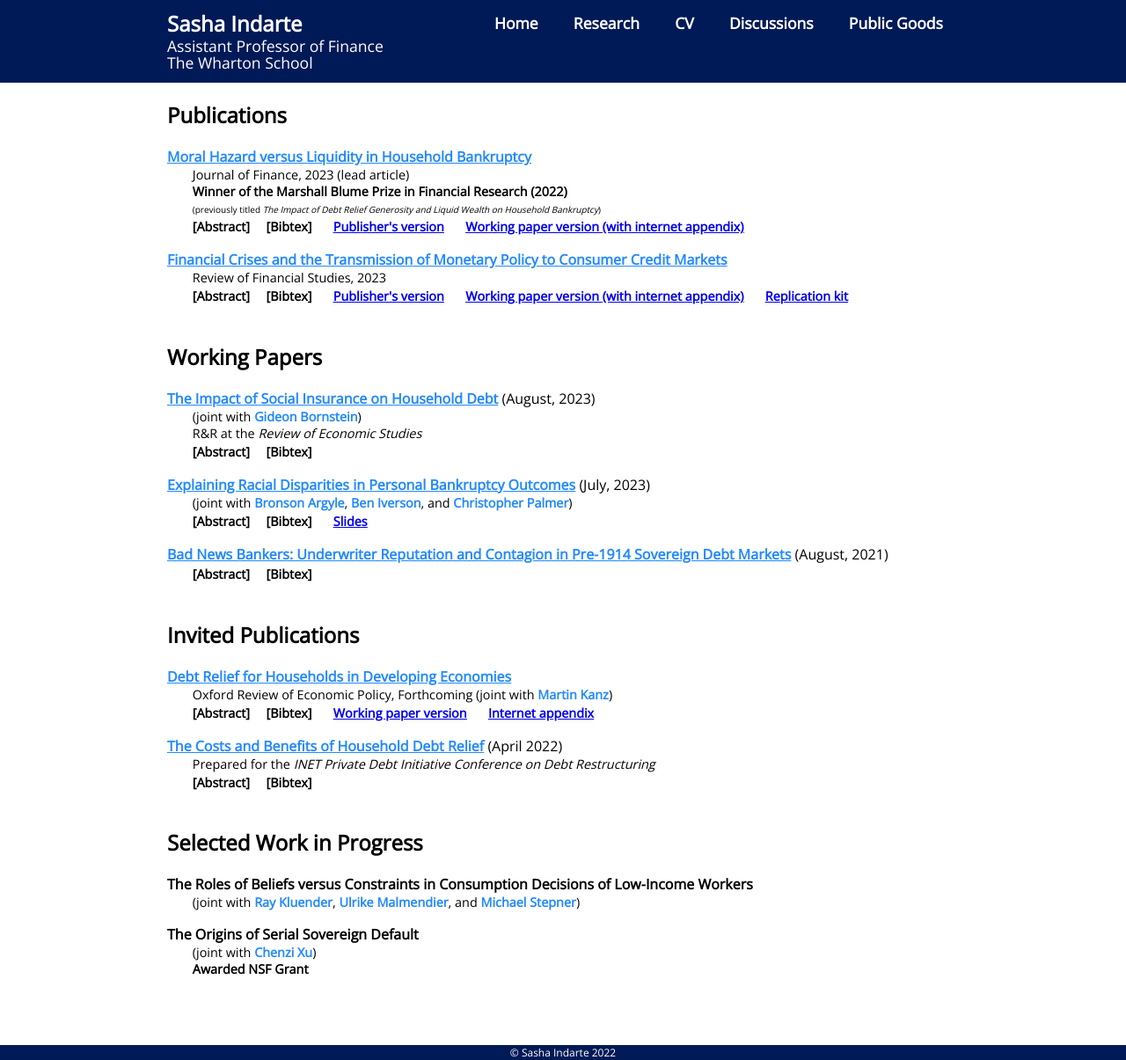
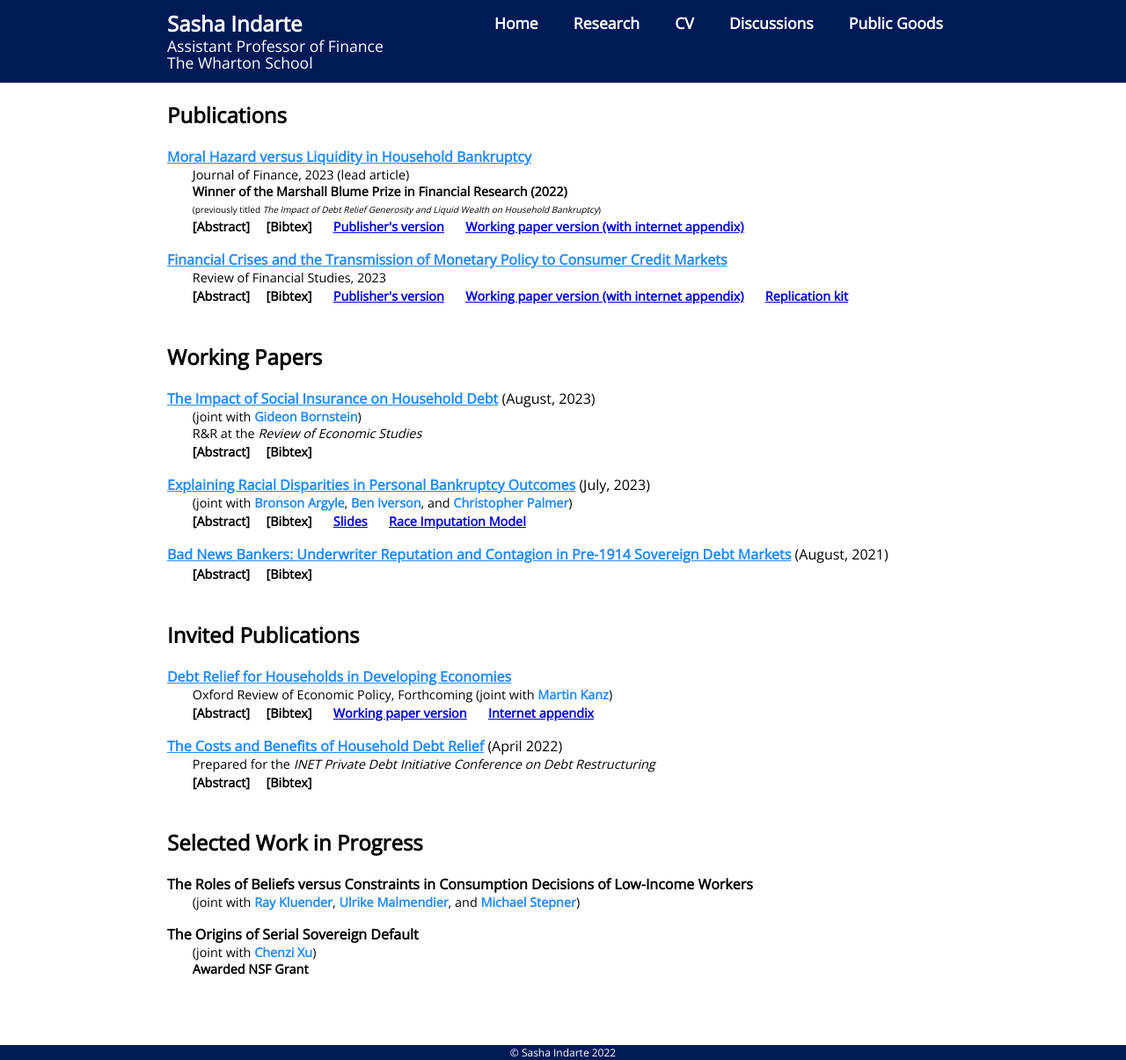
Before and after one commit to sashaindarte/sashaindarte.github.io, a Jekyll site: the page built from research/index.html, in a window 1280 px wide and 1205 px high. Shown: the whole window at 88% size. Built offline with Jekyll 4.4.1, drawn with Linux system fonts in a browser that asks for light colours.

Commit message:
added race imputation model

```diff
--- a/research/index.html
+++ b/research/index.html
@@ -175,6 +175,7 @@ title: Sasha Indarte - Research
 			<label for="toggle4a" class="toggle-header" style="font-size:0.9em;">&emsp;&emsp;[Abstract]</label>
 	    		<label for="toggle4b" class="toggle-header" style="font-size:0.9em;">&emsp;[Bibtex]</label>
 			&emsp; <a href="/research/AIIP_bk_bias_slides_public.pdf" style="font-size: 0.9em;"><b><u>Slides</b></u></a>
+			&emsp; <a href="https://mit.edu/cjpalmer/www/Race-Imputation-Model.zip" style="font-size: 0.9em;"><b><u>Race Imputation Model</b></u></a>
 
 			<input type="checkbox" id="toggle4a" class="toggle-container" />
 			<div class="toggle-content">
```
